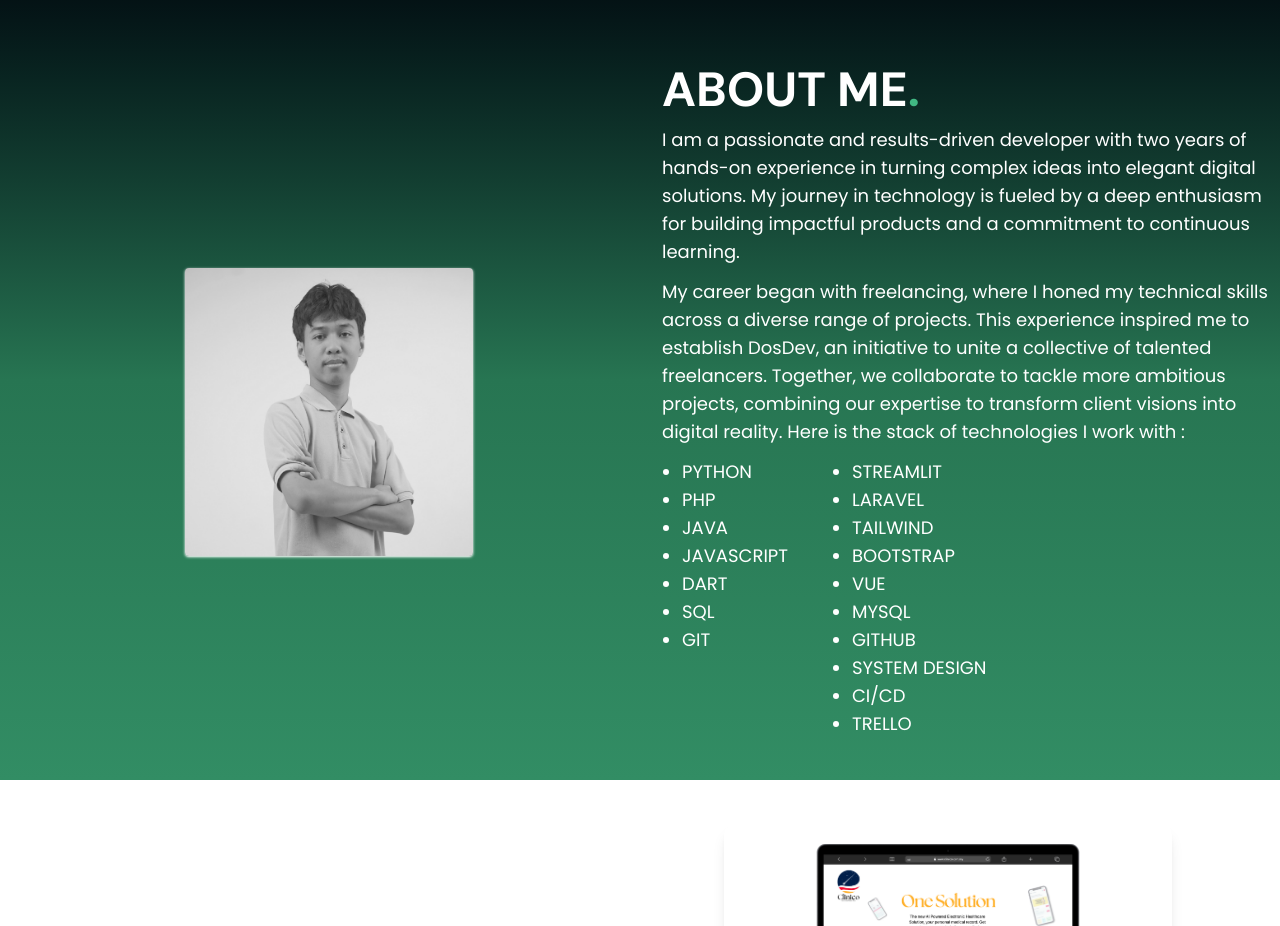
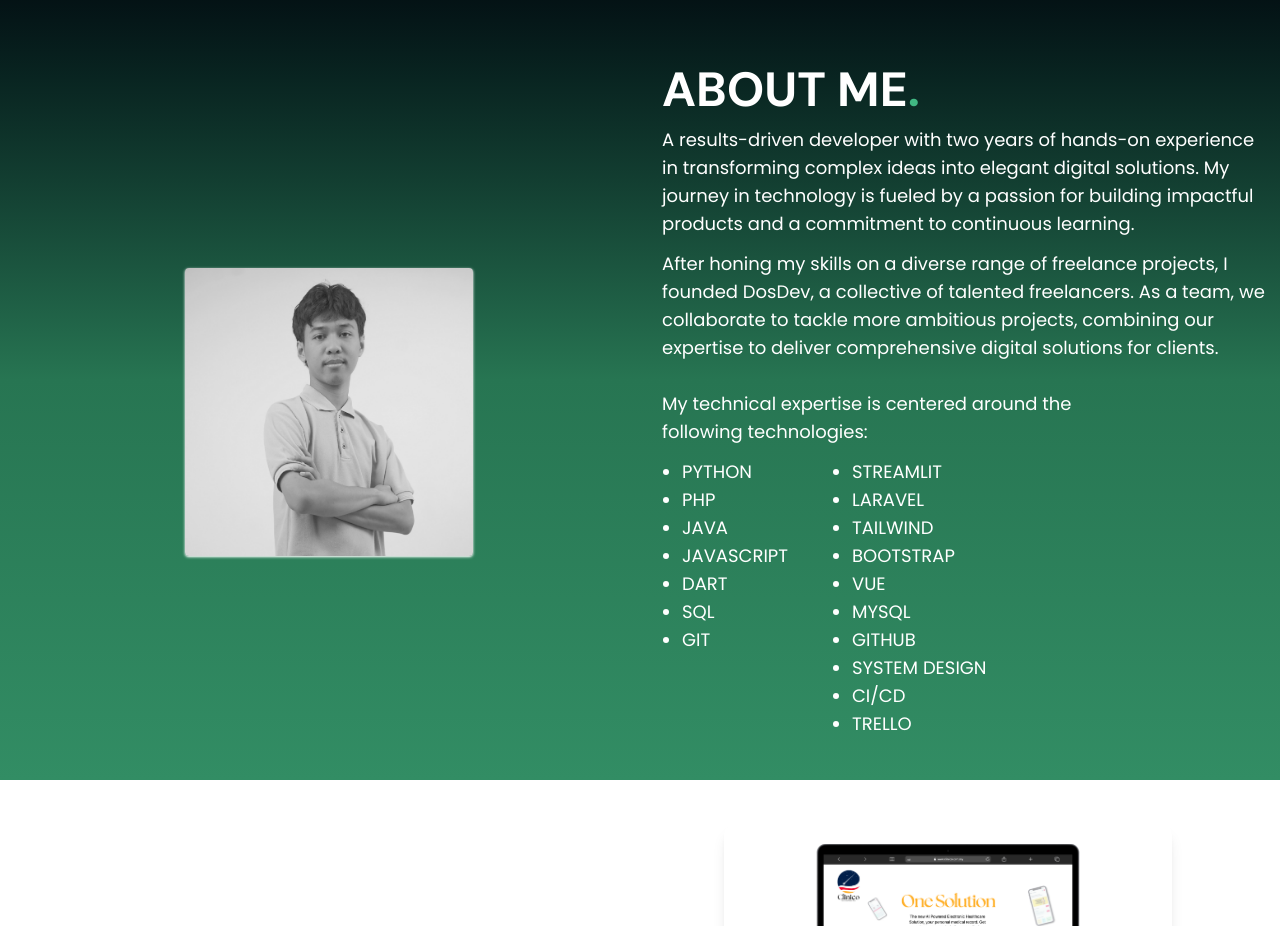
Before and after one commit to fauzanakbarwijaya/MyPortofolio, a Vue app: page / in a window 1280 px wide. Shown: the part 820-1746 px from the top of the page. Built offline with nearby package versions, Linux system fonts and the light colour scheme.

Commit message:
fix:change detail about me

```diff
--- a/src/App.vue
+++ b/src/App.vue
@@ -91,14 +91,14 @@
                     <h1 class="text-3xl md:text-5xl font-dmsans font-bold">
                         ABOUT ME<span class="text-[#41B883]">.</span>
                     </h1>
-                    <p>I am a passionate and results-driven developer with two years of hands-on experience in turning
-                        complex ideas into elegant digital solutions. My journey in technology is fueled by a deep
-                        enthusiasm for building impactful products and a commitment to continuous learning.</p>
-                    <p>My career began with freelancing, where I honed my technical skills across a diverse range of
-                        projects. This experience inspired me to establish DosDev, an initiative to unite a collective
-                        of talented freelancers. Together, we collaborate to tackle more ambitious projects, combining
-                        our expertise to transform client visions into digital reality. Here is the stack of
-                        technologies I work with : </p>
+                    <p>A results-driven developer with two years of hands-on experience in transforming complex ideas
+                        into elegant digital solutions. My journey in technology is fueled by a passion for building
+                        impactful products and a commitment to continuous learning.
+                    </p>
+                    <p>After honing my skills on a diverse range of freelance projects, I founded DosDev, a collective
+                        of talented freelancers. As a team, we collaborate to tackle more ambitious projects, combining
+                        our expertise to deliver comprehensive digital solutions for clients.<br><br> My technical expertise is centered around the following technologies:
+                    </p>
                     <ul class="list-disc ps-5 flex flex-row justify-evenly md:justify-start text-lg">
                         <div>
                             <li>PYTHON</li>
@@ -254,7 +254,8 @@
                     <div class="mt-12 md:w-6/12">
                         <span class="text-9xl flex justify-center mb-4 animate-spin">😁</span>
                         <a href="mailto:neacakbar@gmail.com"
-                            class="text-lg border border-[#41B883] py-2 px-4 rounded-sm hover:bg-[#41B883] hover:text-white transition flex justify-center mx-auto font-semibold capitalize md:hidden w-64">Send me an email!</a>
+                            class="text-lg border border-[#41B883] py-2 px-4 rounded-sm hover:bg-[#41B883] hover:text-white transition flex justify-center mx-auto font-semibold capitalize md:hidden w-64">Send
+                            me an email!</a>
                         <div class="mt-12 flex flex-col items-center gap-2">
                             <div class="flex gap-6 text-3xl">
                                 <a href="https://github.com/fauzanakbarwijaya" target="_blank" rel="noopener"
```
